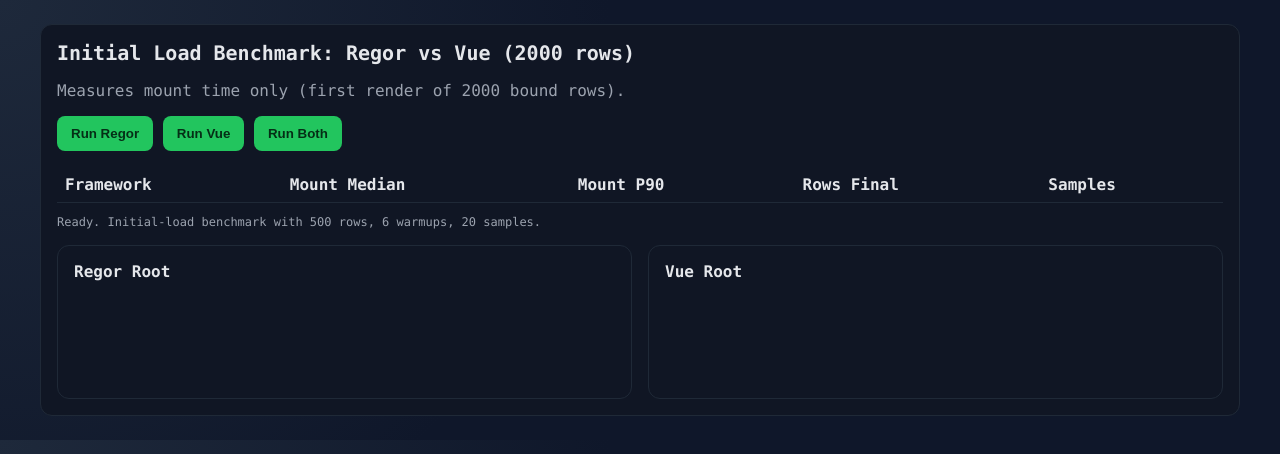
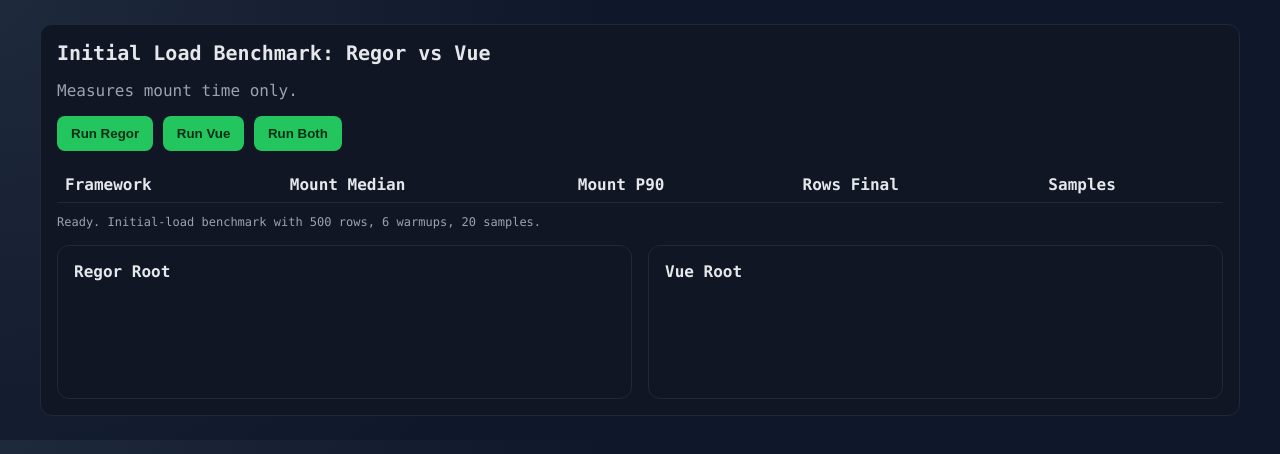
Before and after one commit to koculu/Regor, a website with bundled scripts: page benchmarks/initial-load.html in a window 1280 px wide. Built offline with nearby package versions, Linux system fonts and the light colour scheme.

Commit message:
update title.

```diff
--- a/benchmarks/initial-load.html
+++ b/benchmarks/initial-load.html
@@ -84,8 +84,8 @@
   <body>
     <main class="wrap">
       <section class="panel">
-        <h1>Initial Load Benchmark: Regor vs Vue (2000 rows)</h1>
-        <p>Measures mount time only (first render of 2000 bound rows).</p>
+        <h1>Initial Load Benchmark: Regor vs Vue</h1>
+        <p>Measures mount time only.</p>
         <button id="run-regor">Run Regor</button>
         <button id="run-vue">Run Vue</button>
         <button id="run">Run Both</button>
```
